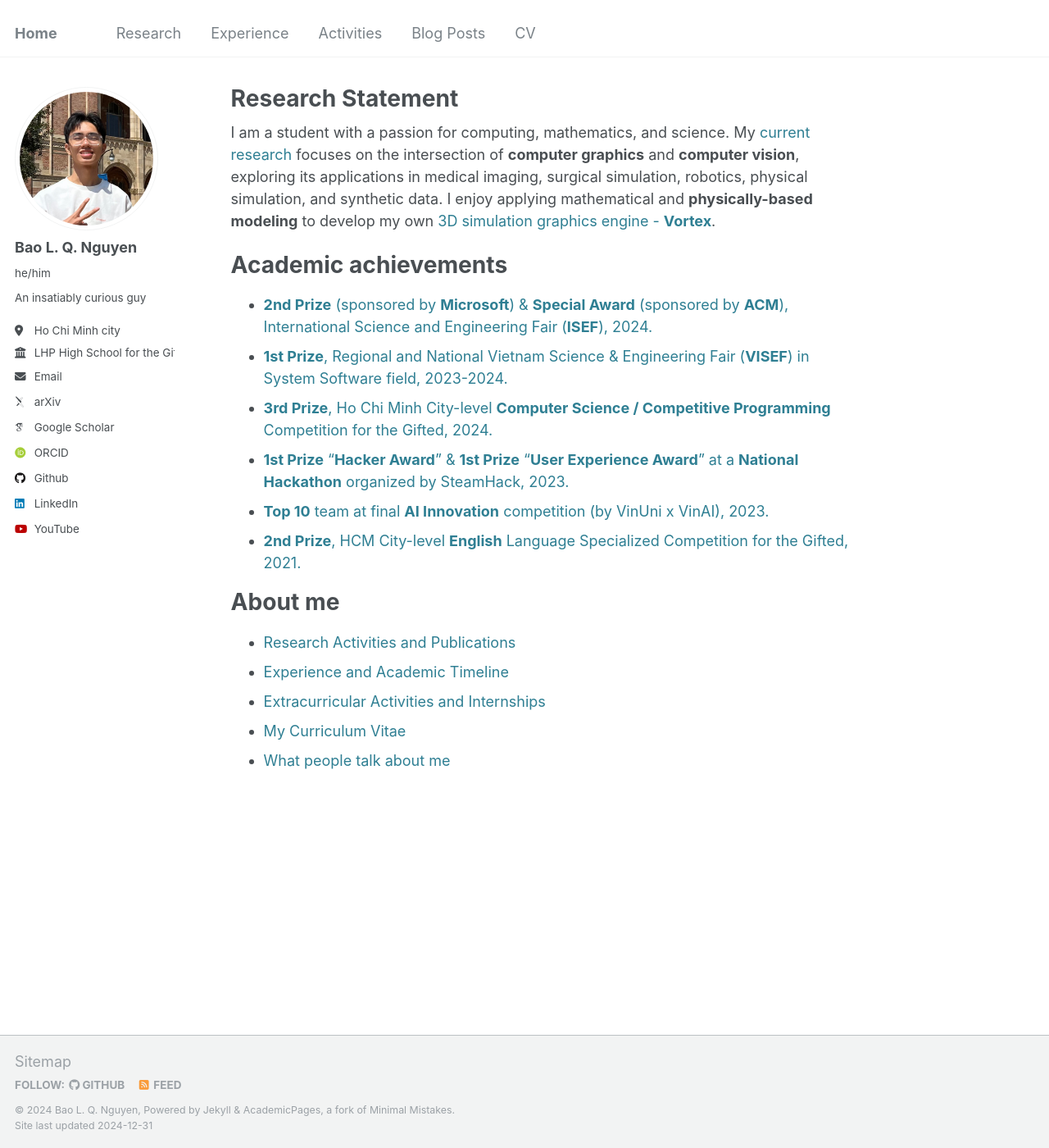
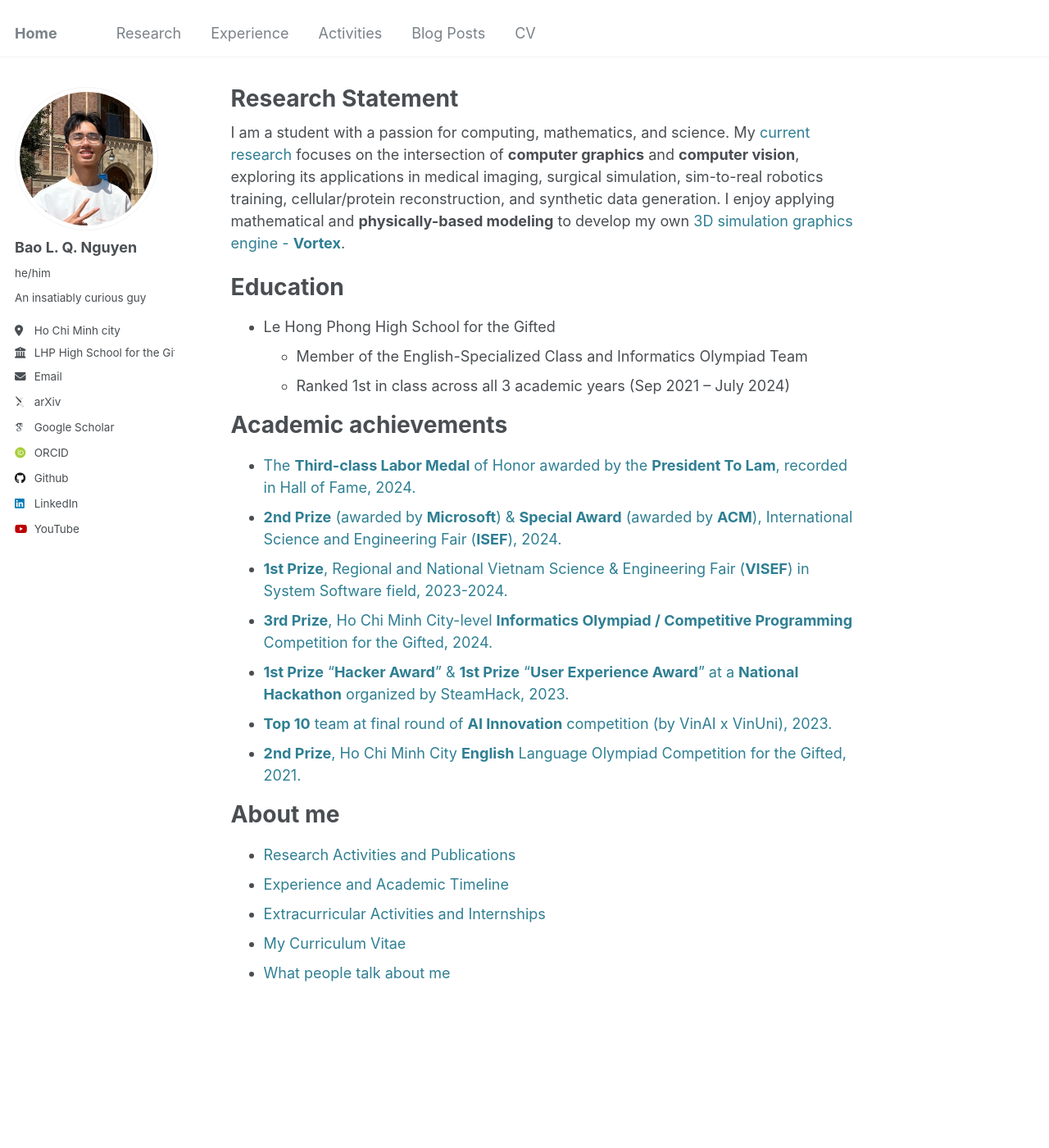
Before and after one commit to kyle-paul/kyle-paul.github.io, a Jekyll site: the page built from _pages/about.md, in a window 1280 px wide and 1400 px high. Shown: the whole window at 82% size. Built offline with Jekyll 4.4.1, drawn with Linux system fonts in a browser that asks for light colours; some web fonts are replaced.

Commit message:
Update CV and edit about page

```diff
--- a/_pages/about.md
+++ b/_pages/about.md
@@ -7,16 +7,23 @@ redirect_from:
   - /about.html
 ---
 
-I am a student with a passion for computing, mathematics, and science. My [current research](/research/work-1) focuses on the intersection of **computer graphics** and **computer vision**, exploring its applications in medical imaging, surgical simulation, robotics, physical simulation, and synthetic data. I enjoy applying mathematical and **physically-based modeling** to develop my own [3D simulation graphics engine - **Vortex**](https://github.com/kyle-paul/Vortex).
+I am a student with a passion for computing, mathematics, and science. My [current research](/research/work-1) focuses on the intersection of **computer graphics** and **computer vision**, exploring its applications in medical imaging, surgical simulation, sim-to-real robotics training, cellular/protein reconstruction, and synthetic data generation. I enjoy applying mathematical and **physically-based modeling** to develop my own [3D simulation graphics engine - **Vortex**](https://github.com/kyle-paul/Vortex).
+
+Education
+=====
+- Le Hong Phong High School for the Gifted
+  - Member of the English-Specialized Class and Informatics Olympiad Team
+  - Ranked 1st in class across all 3 academic years (Sep 2021 – July 2024)
 
 Academic achievements
 =====
-- [**2nd Prize** (sponsored by **Microsoft**) & **Special Award** (sponsored by **ACM**), International Science and Engineering Fair (**ISEF**), 2024.](/talks/isef)
+- [The **Third-class Labor Medal** of Honor awarded by the **President To Lam**, recorded in Hall of Fame, 2024.](https://www.facebook.com/100064643681682/posts/1039503278214452/?rdid=BK4edS0gJJvyLEZq)
+- [**2nd Prize** (awarded by **Microsoft**) & **Special Award** (awarded by **ACM**), International Science and Engineering Fair (**ISEF**), 2024.](/talks/isef)
 - [**1st Prize**, Regional and National Vietnam Science & Engineering Fair (**VISEF**) in System Software field, 2023-2024.](/talks/isef)
-- [**3rd Prize**, Ho Chi Minh City-level **Computer Science / Competitive Programming** Competition for the Gifted, 2024.](/talks/informatics)
+- [**3rd Prize**, Ho Chi Minh City-level **Informatics Olympiad / Competitive Programming** Competition for the Gifted, 2024.](/talks/informatics)
 - [**1st Prize** "**Hacker Award**" & **1st Prize** "**User Experience Award**" at a **National Hackathon** organized by SteamHack, 2023.](/talks/hackathon)
-- [**Top 10** team at final **AI Innovation** competition (by VinUni x VinAI), 2023.](/talks/vinai)
-- [**2nd Prize**, HCM City-level **English** Language Specialized Competition for the Gifted, 2021.](/talks/informatics)
+- [**Top 10** team at final round of **AI Innovation** competition (by VinAI x VinUni), 2023.](/talks/vinai)
+- [**2nd Prize**, Ho Chi Minh City **English** Language Olympiad Competition for the Gifted, 2021.](/talks/informatics)
 
 About me
 =====
```
Also changed, not shown: _research/paper-2.md (+11 -0 lines), _talks/mapr.md (+0 -1 lines), _talks/pima.md (+1 -1 lines), 1 other file.
